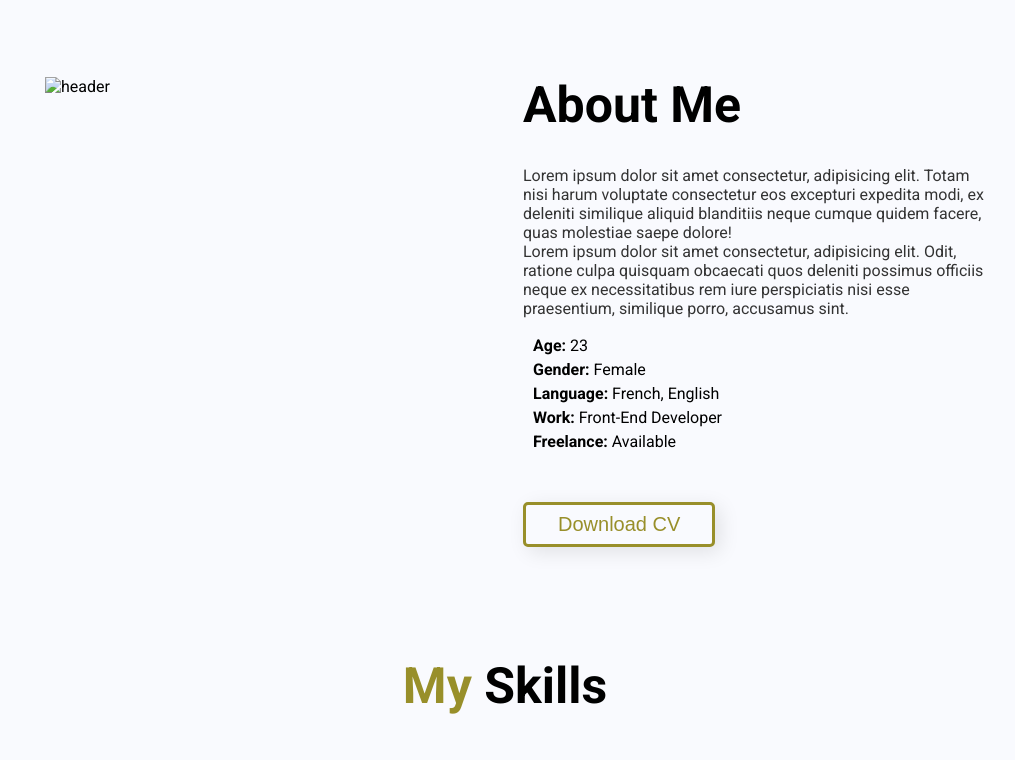
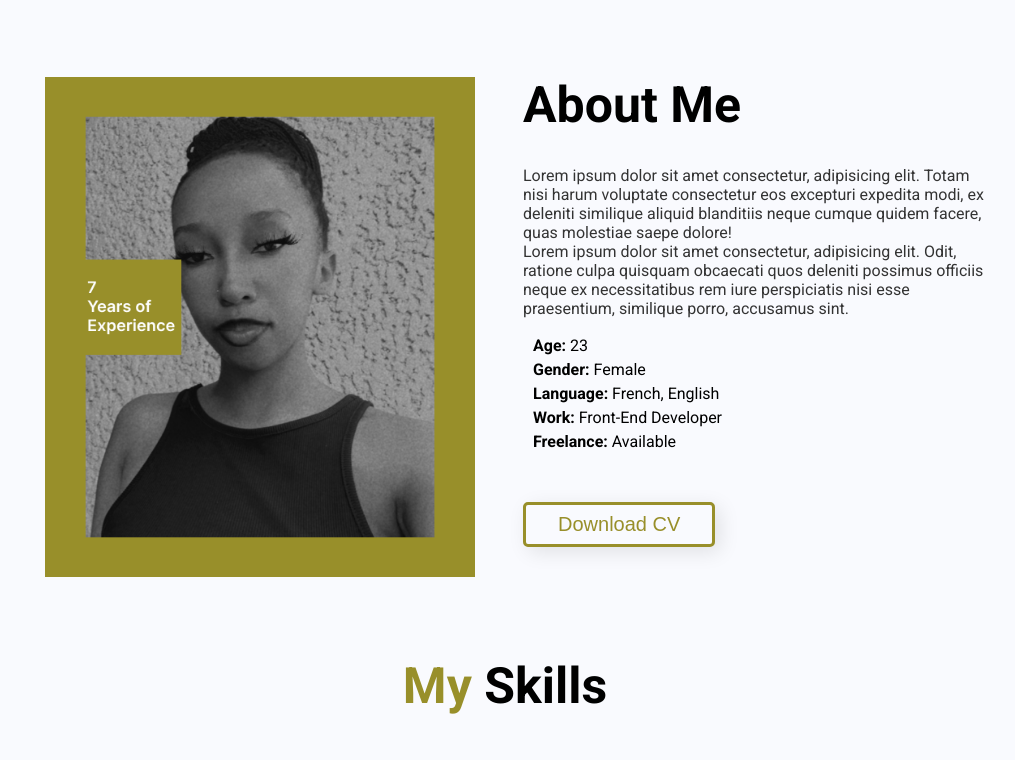
Before and after one commit to UwizeyimamaFurahaJustine/My-Brand-Furaha, a plain HTML site: page UI/index.html in a window 1280 px wide. Shown: the part 683-1443 px from the top of the page, without its empty margins (135-1150 px from the left). Drawn offline with Linux system fonts and the light colour scheme.

```diff
--- a/UI/index.html
+++ b/UI/index.html
@@ -42,7 +42,7 @@
         <section id="container-about">
             <div class="hero-container">
                 <div class="image-container-2">
-                    <img src="./assets/Group 134a.png.png" alt="header" />
+                    <img src="./assets/Group 134a.png" alt="header" />
                 </div>
                 <div class="content-container-2">
                     <h1><span class="heading-2">About Me</span></h1>
```
